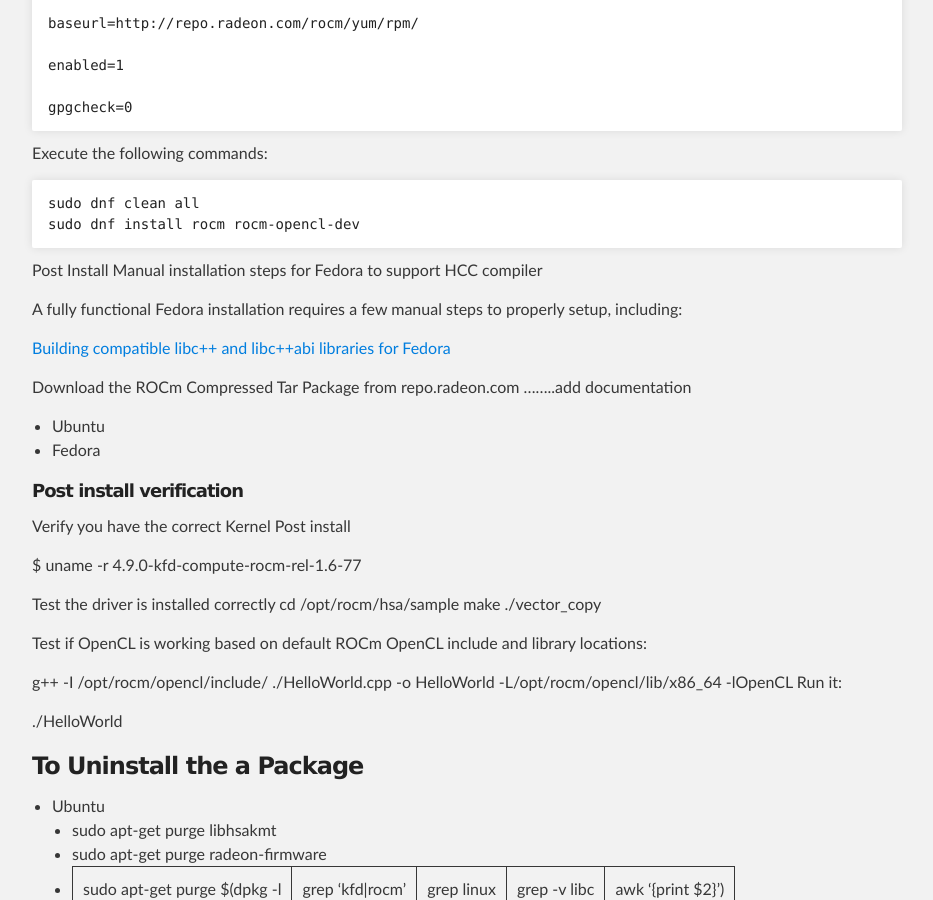
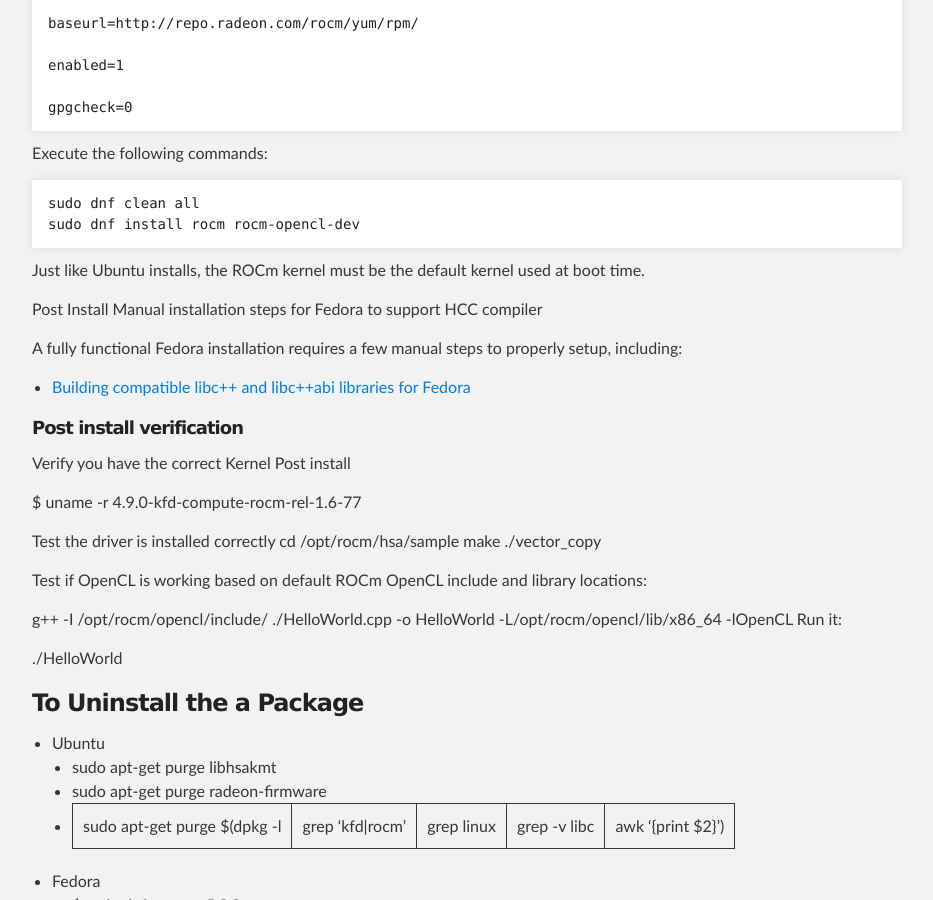
Before and after one commit to ROCm/ROCm.github.io, a Jekyll site: the page built from ROCmInstall.md, in a window 1280 px wide and 900 px high, scrolled down 2559 px. Shown: the whole window, without its empty margins (183-1116 px from the left). Built offline with Jekyll 4.4.1, drawn with Linux system fonts in a browser that asks for light colours; our own code applies the rules of GitHub Pages for plain Markdown files.

Commit message:
Update ROCmInstall.md

````diff
--- a/ROCmInstall.md
+++ b/ROCmInstall.md
@@ -120,17 +120,14 @@
 sudo dnf clean all
 sudo dnf install rocm rocm-opencl-dev
 ```
+Just like Ubuntu installs, the ROCm kernel must be the default kernel used at boot time.
 
 Post Install Manual installation steps for Fedora to support HCC compiler
 
-A fully functional Fedora installation requires a few manual steps to properly setup, including:
+A fully functional Fedora installation requires a few manual steps to properly
+setup, including:
+ * [Building compatible libc++ and libc++abi libraries for Fedora](https://github.com/RadeonOpenCompute/hcc/wiki#fedora)
 
-[Building compatible libc++ and libc++abi libraries for Fedora](https://github.com/RadeonOpenCompute/hcc/wiki#fedora)
-
-Download the ROCm Compressed Tar Package from repo.radeon.com
-........add documentation
-* Ubuntu
-* Fedora
 
 
 ##### Post install verification
````
